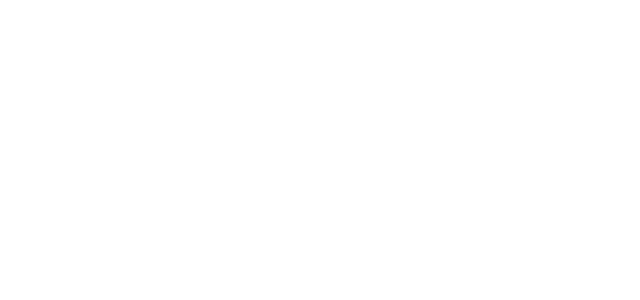
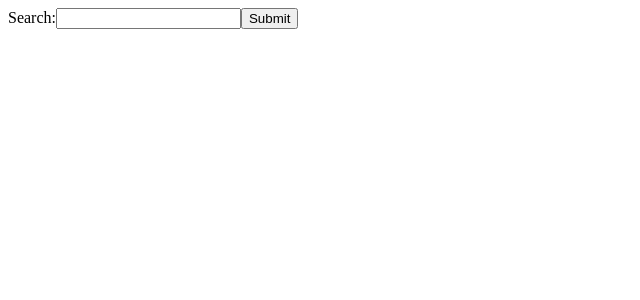
Before and after one commit to cathey191/angularChickens, an Angular app: page / in a window 1280 px wide. Shown: the top 300 px of the page, without its empty margins (0-640 px from the left). Built offline with nearby package versions, Linux system fonts and the light colour scheme.

Commit message:
Created perant component for tree

```diff
--- a/src/app/app.component.html
+++ b/src/app/app.component.html
@@ -1,3 +1 @@
-<app-tree>
-
-</app-tree>
+<app-search-and-tree></app-search-and-tree>
--- a/src/app/app.module.ts
+++ b/src/app/app.module.ts
@@ -2,11 +2,13 @@
 import { NgModule } from '@angular/core';
 
 import { AppComponent } from './app.component';
-import { TreeComponent } from './tree/tree.component';
+import { SearchAndTreeComponent } from './search-and-tree/search-and-tree.component';
+import {TreeComponent} from './search-and-tree/tree/tree.component';
 
 @NgModule({
   declarations: [
     AppComponent,
+    SearchAndTreeComponent,
     TreeComponent
   ],
   imports: [
--- /dev/null
+++ b/src/app/search-and-tree/search-and-tree.component.html
@@ -0,0 +1,7 @@
+<form class="input">
+  <label for="searchInput">Search:</label>
+  <input type="text" id="searchInput">
+  <button type="submit">Submit</button>
+</form>
+<app-tree>
+</app-tree>
--- /dev/null
+++ b/src/app/search-and-tree/search-and-tree.component.ts
@@ -0,0 +1,15 @@
+import { Component, OnInit } from '@angular/core';
+
+@Component({
+  selector: 'app-search-and-tree',
+  templateUrl: './search-and-tree.component.html',
+  styleUrls: ['./search-and-tree.component.css']
+})
+export class SearchAndTreeComponent implements OnInit {
+
+  constructor() { }
+
+  ngOnInit() {
+  }
+
+}
--- a/src/app/tree/tree.component.ts
+++ b/src/app/search-and-tree/tree/tree.component.ts
@@ -1,5 +1,5 @@
 import { Component, OnInit } from '@angular/core';
-import chickenData from '../../assets/chickenData.json';
+import chickenData from '../../../assets/chickenData.json';
 
 @Component({
   selector: 'app-tree',
```
Also changed, not shown: src/app/search-and-tree/search-and-tree.component.css (added), src/app/search-and-tree/tree/tree.component.css (added), src/app/search-and-tree/tree/tree.component.html (renamed from src/app/tree/tree.component.html), 2 other files (tests, documents, lock files or other folders).
